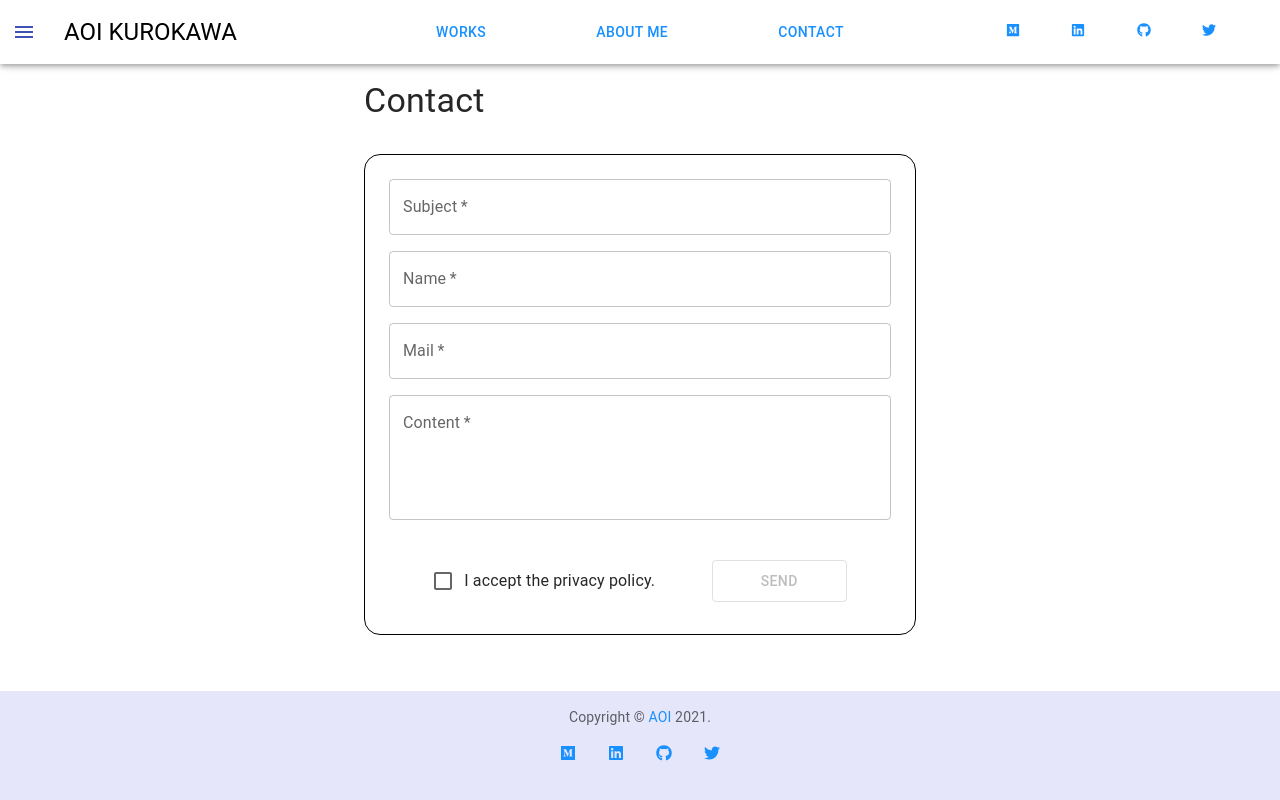
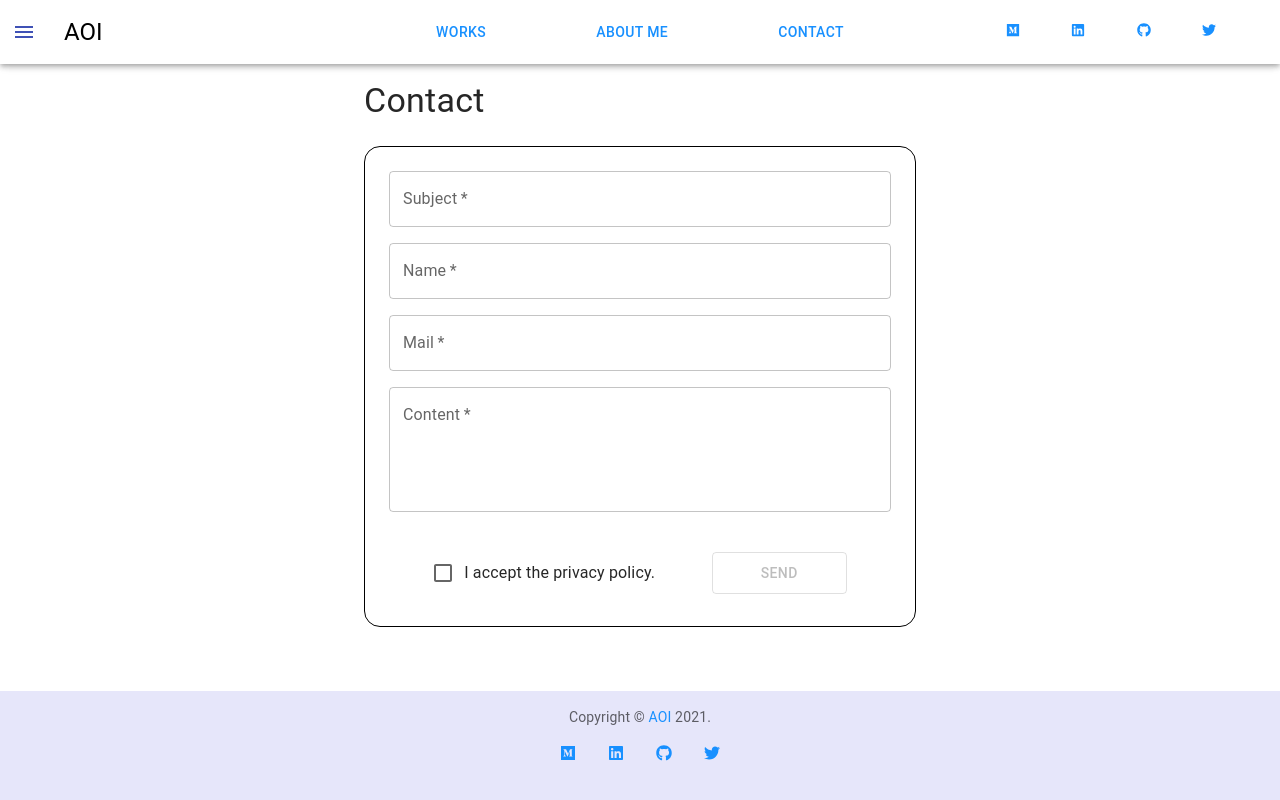
Before and after one commit to Aoi020608/get_city, a React (Create React App) app: page /contact in a window 1280 px wide. Built offline with nearby package versions, Linux system fonts and the light colour scheme.

Commit message:
add biography.md

```diff
--- a/src/components/Contact.tsx
+++ b/src/components/Contact.tsx
@@ -4,10 +4,6 @@ import {
   Container,
   Typography,
   FormGroup,
-  FormControl,
-  InputLabel,
-  Input,
-  FormHelperText,
   Grid,
   Box,
   TextField,
@@ -31,7 +27,7 @@ function Contact() {
               border: "1px solid black",
               borderRadius: "1rem",
               padding: "1rem 1rem 0 1rem",
-              margin: "2rem 0",
+              margin: "1.5rem 0",
             }}
             noValidate
             autoComplete="off"
--- a/src/components/Header.tsx
+++ b/src/components/Header.tsx
@@ -66,7 +66,7 @@ const Header: React.FC = () => {
               </IconButton>
               <Typography variant="h5">
                 <Link to="/" className={classes.title}>
-                  AOI KUROKAWA
+                  AOI
                 </Link>
               </Typography>
             </Grid>
--- a/src/pages/Works.tsx
+++ b/src/pages/Works.tsx
@@ -8,7 +8,6 @@ import CssBaseline from "@mui/material/CssBaseline";
 import Grid from "@mui/material/Grid";
 import Typography from "@mui/material/Typography";
 import Container from "@mui/material/Container";
-import Link from "@mui/material/Link";
 import { createTheme, ThemeProvider } from "@mui/material/styles";
 import { FaGithub } from "react-icons/fa";
 import { BiDetail } from "react-icons/bi";
```
Also changed, not shown: src/Biography.md (added, +14 -0 lines).
